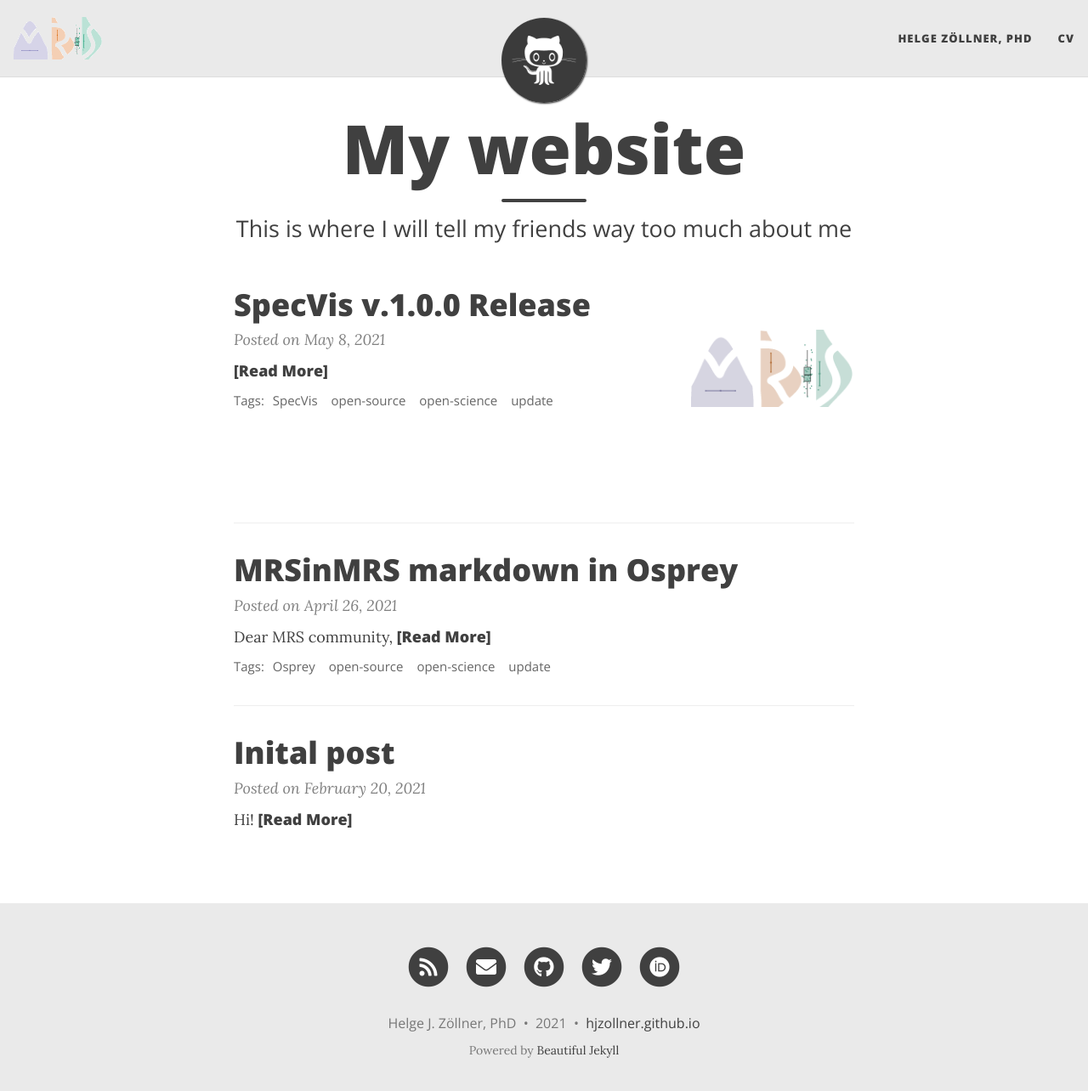
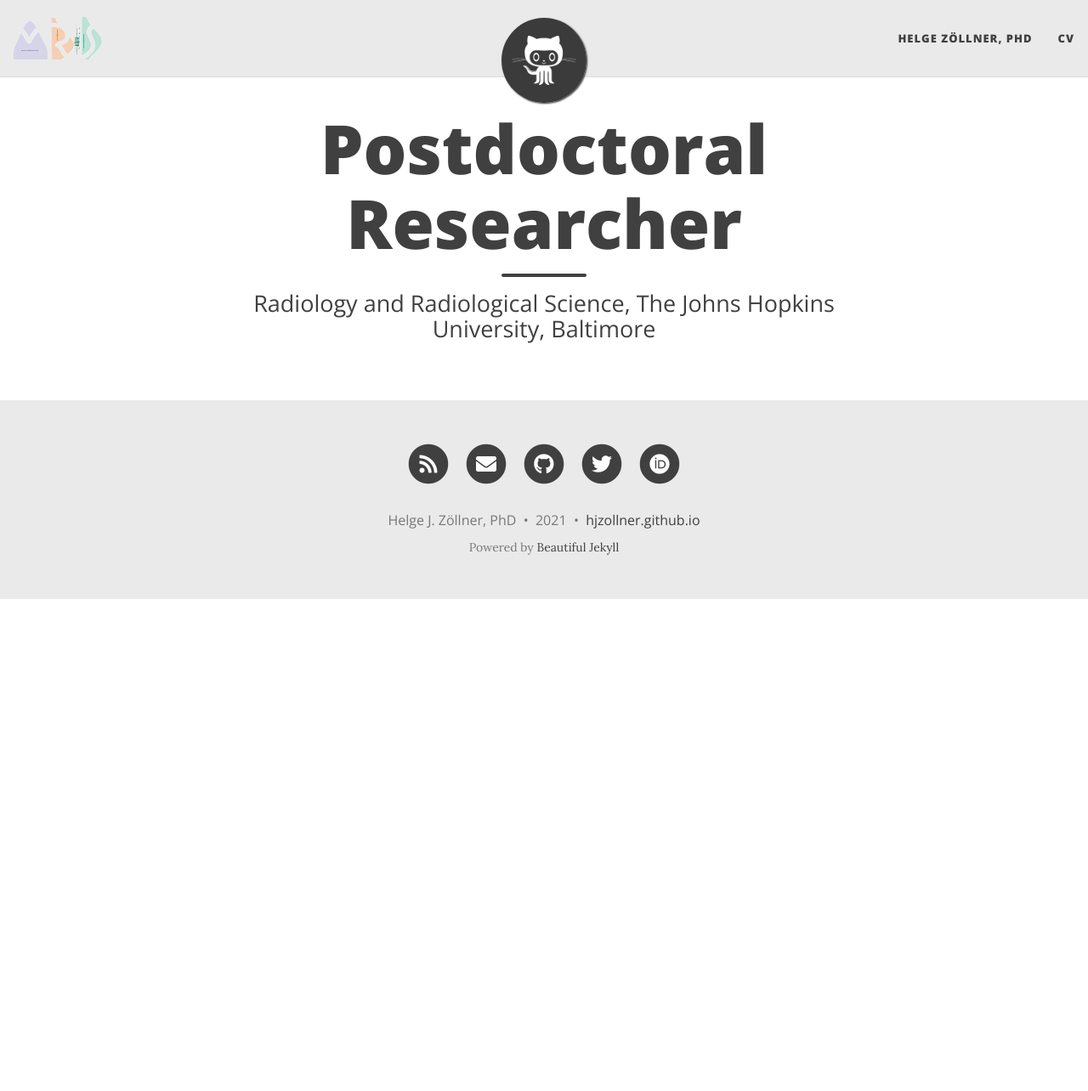
Before and after one commit to HJZollner/HJZollner.github.io, a Jekyll site: the page built from index.markdown, in a window 1280 px wide and 1297 px high. Shown: the top 1284 px of the window at 85% size. Built offline with Jekyll 4.4.1, drawn with Linux system fonts in a browser that asks for light colours; nearby versions of some CDN libraries; the list of posts is cut into pages by our own code.

Commit message:
Added INdex
Hopefully a landing index

```diff
--- a/_config.yml
+++ b/_config.yml
@@ -7,7 +7,8 @@
 
 # Name of website
 title: Helge J. Zöllner, PhD
-description: Updates about latest research
+description: >- # this means to ignore newlines until "baseurl:"
+  MRS/MRI researcher, open-source software developer, Osprey enthusiast.
 
 # Your name to show in the footer
 author: Helge J. Zöllner, PhD
--- /dev/null
+++ b/index.markdown
@@ -0,0 +1,5 @@
+---
+layout: page
+title:  Postdoctoral Researcher
+subtitle: Radiology and Radiological Science, The Johns Hopkins University, Baltimore
+---
```
Also changed, not shown: 2 other files.
